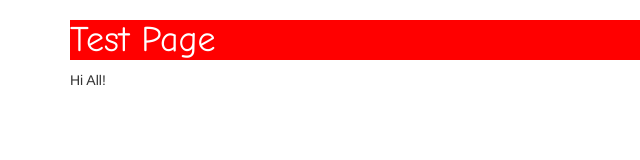
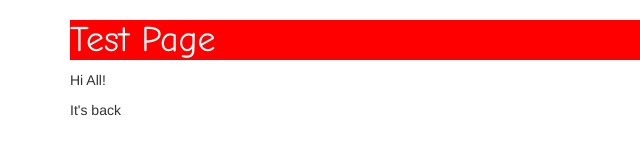
Before and after one commit to jbristol85/cdgitLesson, a plain HTML site: page index.html in a window 1280 px wide. Shown: the full height of the page, 0-640 px from the left. Drawn offline with nearby package versions, Linux system fonts and the light colour scheme.

Commit message:
modify index and add scripts

```diff
--- a/index.html
+++ b/index.html
@@ -18,7 +18,7 @@
     <div class="container">
         <h1 class="red">Test Page</h1>
         <p>Hi All!</p>
-    </div>
+        <p>It's back</p>    </div>
     <script src="https://maxcdn.bootstrapcdn.com/bootstrap/3.3.7/js/bootstrap.min.js" integrity="sha384-Tc5IQib027qvyjSMfHjOMaLkfuWVxZxUPnCJA7l2mCWNIpG9mGCD8wGNIcPD7Txa" crossorigin="anonymous"></script>
 </body>
 </html>
--- /dev/null
+++ b/scripts/scripts.js
@@ -0,0 +1 @@
+console.log("hello");
```
